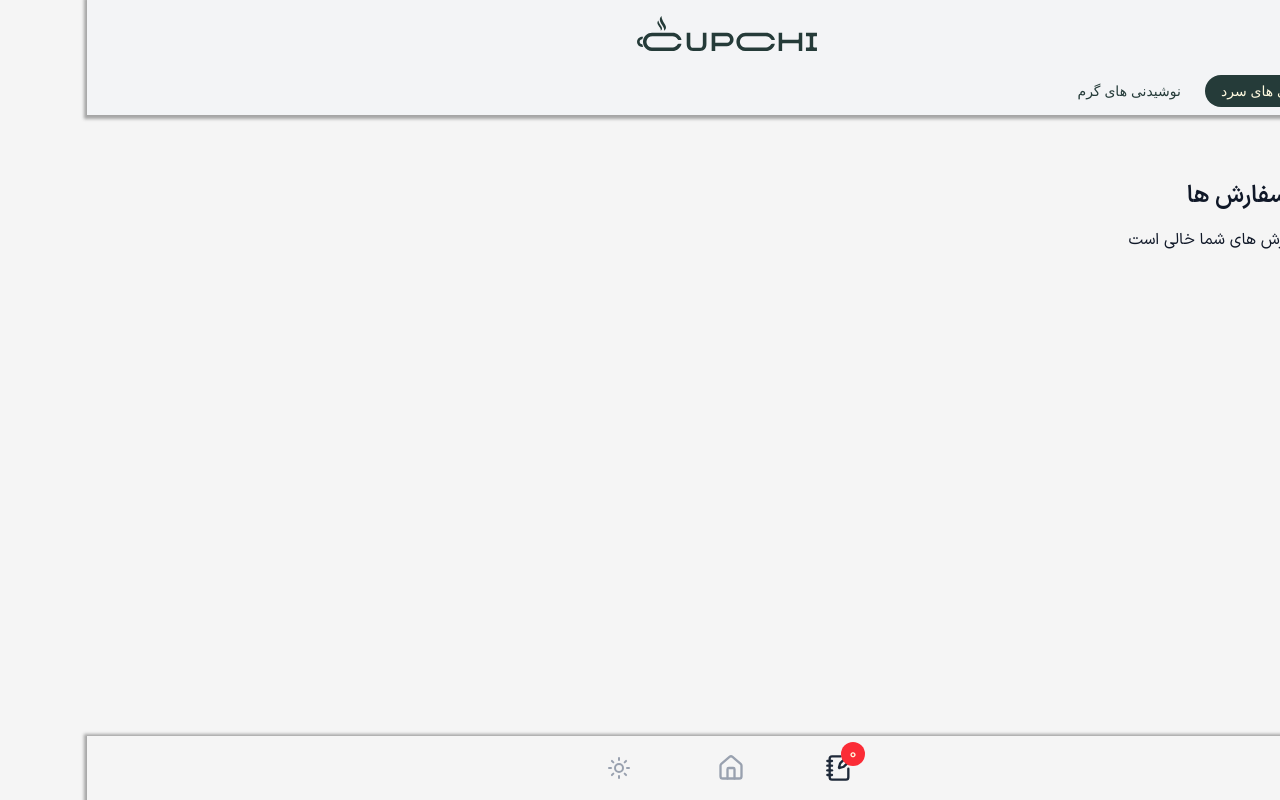
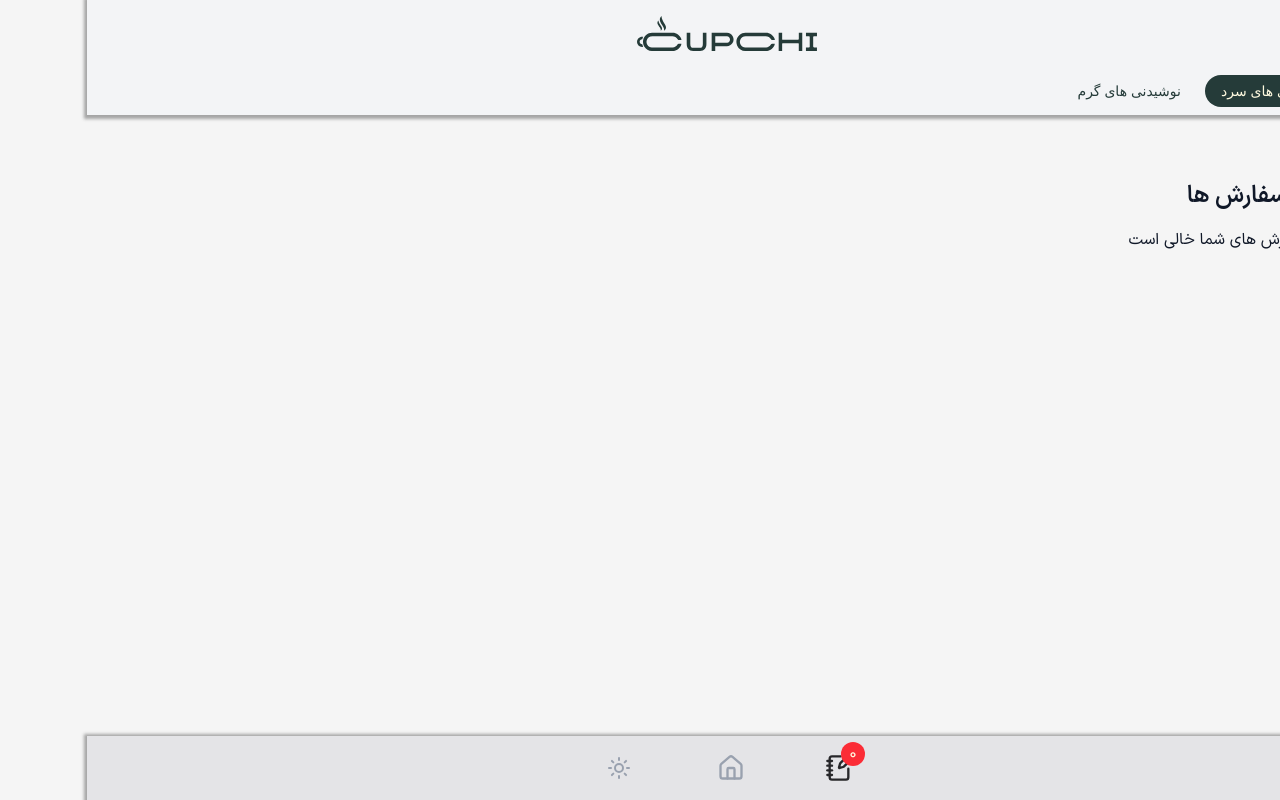
Before and after one commit to ali-khanix/cupchicoffe-increment-decrement, a Next.js app: page /cart in a window 1280 px wide. Built offline with nearby package versions, Linux system fonts and the light colour scheme; a web font is replaced by a local one.

Commit message:
bottom nav dark mode

```diff
--- a/src/components/BottomNavbar.jsx
+++ b/src/components/BottomNavbar.jsx
@@ -16,11 +16,15 @@ const BottomNavbar = () => {
   const path = usePathname()
 
   return (
-    <nav className="bg-neutral-100 h-[55px] nav fixed bottom-0 left-0 w-full z-50 text-black py-8">
-      <div className="flex items-center justify-center gap-20 h-full w-full">
+    <nav className="bg-zinc-200 dark:bg-zinc-800 h-[55px] fixed bottom-0 left-0 w-full z-50 text-black py-8 shadow-[0px_1px_3px_3px_rgb(165,165,165)] dark:shadow-[0px_0px_10px_5px_rgb(1,1,1)]">
+      <div className="flex items-center justify-center gap-20 h-full w-full ">
         <Link className="relative" href={'cart'}>
           <NotebookPen
-            className={path === '/cart' ? 'text-gray-800' : 'text-gray-400'}
+            className={
+              path === '/cart'
+                ? 'text-zinc-800 dark:text-zinc-200'
+                : 'text-zinc-400 dark:text-zinc-700'
+            }
             size={28}
           />
           <span className="absolute -top-3 -right-3 z-10 bg-red-500 rounded-full w-6 h-6 flex justify-center items-center text-secondary">
@@ -29,7 +33,11 @@ const BottomNavbar = () => {
         </Link>
 
         <Link
-          className={path === '/products' ? 'text-gray-800' : 'text-gray-400'}
+          className={
+            path === '/products'
+              ? 'text-zinc-800 dark:text-zinc-200'
+              : 'text-gray-400 dark:text-zinc-700'
+          }
           href={'/products'}
         >
           <Home size={28} />
```
